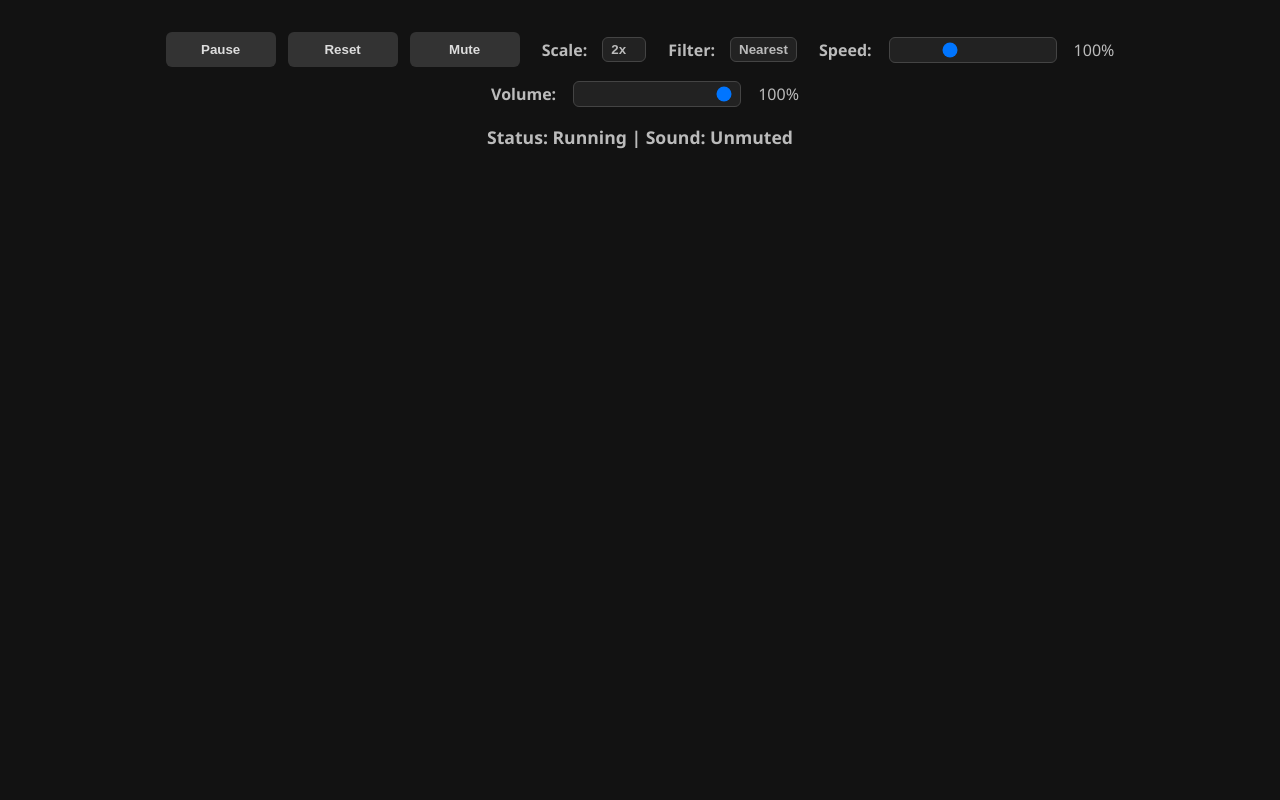
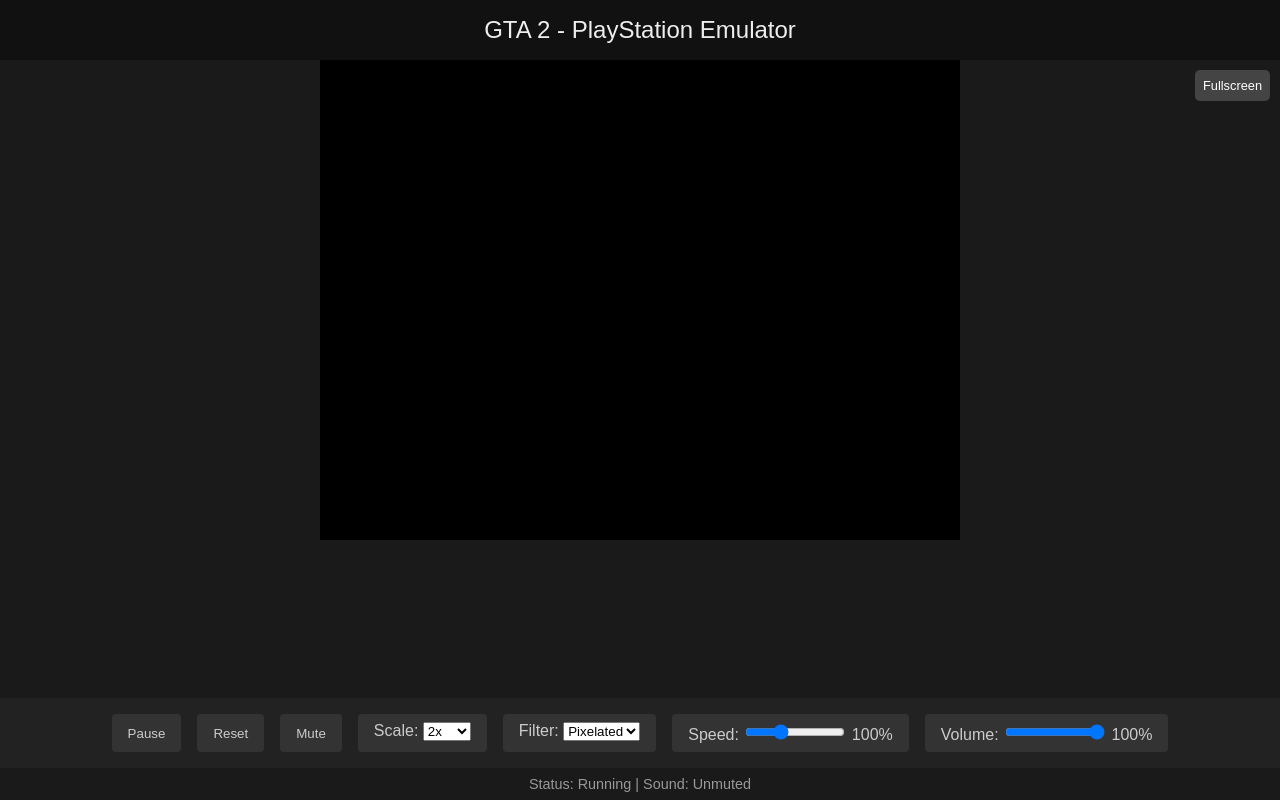
Before and after one commit to Hassannewcode/Gta-ChinaTown, a plain HTML site: page index.html in a window 1280 px wide. Drawn offline with Linux system fonts and the light colour scheme.

Commit message:
Update index.html

```diff
--- a/index.html
+++ b/index.html
@@ -2,324 +2,228 @@
 <html lang="en">
 <head>
   <meta charset="UTF-8" />
-<meta name="viewport" content="width=device-width, initial-scale=1" />
-<title>GTA 2 - PS1 Emulator</title>
+  <meta name="viewport" content="width=device-width, initial-scale=1.0" />
+  <title>GTA 2 - PSX Emulator</title>
   <style>
-  /* Dark gray theme: blacks and grays only */
-  html, body {
-    margin: 0; padding: 0; height: 100%;
-    background: #121212;
-    font-family: "Segoe UI", Tahoma, Geneva, Verdana, sans-serif;
-    color: #bbb;
-    user-select: none;
-    -webkit-font-smoothing: antialiased;
-    -moz-osx-font-smoothing: grayscale;
+    * {
+      box-sizing: border-box;
+    }
+    body {
+      margin: 0;
+      font-family: Arial, sans-serif;
+      background-color: #1a1a1a;
+      color: #ccc;
       display: flex;
       flex-direction: column;
+      height: 100vh;
+    }
+    header {
+      background: #111;
+      padding: 1rem;
+      text-align: center;
+      font-size: 1.5rem;
+      color: #eee;
+    }
+    #emu {
+      flex: 1;
+      background: #000;
+      display: flex;
+      justify-content: center;
       align-items: center;
     }
-  #emu-container {
-    position: relative;
-    max-width: 960px;
-    aspect-ratio: 4 / 3;
-    margin: 1rem auto 0;
-    border-radius: 8px;
-    box-shadow: 0 0 20px #333;
-    background: #1a1a1a;
-    display: flex;
-    align-items: center;
-    justify-content: center;
-    overflow: hidden;
-  }
-  #emu {
-    width: 100%;
-    height: 100%;
-    border-radius: 8px;
-    background: #000;
+    #emu canvas {
+      max-width: 100%;
+      max-height: 100%;
       image-rendering: pixelated;
     }
-  #fullscreen-btn {
-    position: absolute;
-    top: 12px;
-    right: 12px;
+    .controls {
+      background: #222;
+      padding: 1rem;
+      display: flex;
+      flex-wrap: wrap;
+      gap: 1rem;
+      justify-content: center;
+    }
+    .controls > * {
       background: #333;
       border: none;
-    padding: 8px 14px;
-    font-weight: 600;
-    color: #ddd;
-    border-radius: 6px;
+      color: #ccc;
+      padding: 0.5rem 1rem;
+      border-radius: 4px;
       cursor: pointer;
-    z-index: 10;
-    user-select: none;
-    transition: background-color 0.3s ease;
     }
-  #fullscreen-btn:hover {
-    background: #555;
+    .controls input[type="range"] {
+      width: 100px;
     }
-  #control-console {
-    max-width: 960px;
-    margin: 1rem auto 1rem;
-    display: flex;
-    flex-wrap: wrap;
-    gap: 12px;
-    justify-content: center;
+    .status {
+      text-align: center;
+      padding: 0.5rem;
+      font-size: 0.9rem;
+      color: #999;
     }
-  button.control-btn {
-    background: #333;
-    border: none;
-    padding: 10px 18px;
-    font-weight: 600;
-    color: #ddd;
-    border-radius: 6px;
+    .fullscreen-btn {
+      position: absolute;
+      top: 10px;
+      right: 10px;
+      background: #444;
+      padding: 0.5rem;
+      border-radius: 5px;
+      color: white;
       cursor: pointer;
-    user-select: none;
-    transition: background-color 0.3s ease;
-    min-width: 110px;
-    text-align: center;
-  }
-  button.control-btn:hover {
-    background: #555;
-  }
-  label.control-label {
-    color: #bbb;
-    user-select: none;
-    font-weight: 600;
-    margin: 0 0 0 10px;
-  }
-  select.control-select, input[type="range"] {
-    -webkit-appearance: none;
-    background: #222;
-    border-radius: 6px;
-    border: 1px solid #444;
-    color: #bbb;
-    font-weight: 600;
-    padding: 4px 8px;
-    cursor: pointer;
-    user-select: none;
-  }
-  input[type="range"] {
-    width: 150px;
-  }
-  #status {
-    max-width: 960px;
-    margin: 0 auto 1rem;
-    text-align: center;
-    font-weight: 600;
-    font-size: 1.1rem;
-    user-select: none;
-    color: #bbb;
-  }
-  #controls-group {
-    display: flex;
-    flex-wrap: wrap;
-    align-items: center;
-    gap: 15px;
-    justify-content: center;
+      font-size: 0.8rem;
     }
   </style>
 </head>
 <body>
+  <header>GTA 2 - PlayStation Emulator</header>
 
-<main id="emu-container" role="region" aria-label="Play GTA 2 PS1 Emulator">
-  <div id="emu" aria-busy="true" aria-live="polite" aria-label="Emulator game screen"></div>
-  <button id="fullscreen-btn" aria-label="Toggle fullscreen">Fullscreen</button>
-</main>
+  <div id="emu-container" style="position: relative; flex: 1;">
+    <div id="emu" style="width: 640px; height: 480px; margin: auto;"></div>
+    <div class="fullscreen-btn" onclick="toggleFullscreen()">Fullscreen</div>
+  </div>
 
-<div id="control-console" role="toolbar" aria-label="Emulator controls">
-  <button id="start-pause-btn" class="control-btn" aria-pressed="true">Pause</button>
-  <button id="reset-btn" class="control-btn">Reset</button>
-  <button id="mute-btn" class="control-btn" aria-pressed="false">Mute</button>
-  <div id="controls-group">
-    <label for="scale-select" class="control-label">Scale:</label>
-    <select id="scale-select" class="control-select" aria-label="Select display scale">
+  <div class="controls">
+    <button id="startPauseBtn">Pause</button>
+    <button id="resetBtn">Reset</button>
+    <button id="muteBtn">Mute</button>
+
+    <label>
+      Scale:
+      <select id="scaleSelect">
         <option value="1">1x</option>
         <option value="1.5">1.5x</option>
         <option value="2" selected>2x</option>
         <option value="3">3x</option>
       </select>
-  </div>
-  <div id="controls-group">
-    <label for="filter-select" class="control-label">Filter:</label>
-    <select id="filter-select" class="control-select" aria-label="Select pixel filter">
-      <option value="pixelated" selected>Nearest</option>
-      <option value="auto">Linear</option>
+    </label>
+
+    <label>
+      Filter:
+      <select id="filterSelect">
+        <option value="pixelated">Pixelated</option>
+        <option value="smooth">Smooth</option>
       </select>
-  </div>
-  <div id="controls-group">
-    <label for="speed-range" class="control-label">Speed:</label>
-    <input type="range" id="speed-range" min="50" max="200" step="10" value="100" aria-valuemin="50" aria-valuemax="200" aria-valuenow="100" aria-label="Emulation speed percentage" />
-    <span id="speed-value">100%</span>
-  </div>
-  <div id="controls-group">
-    <label for="volume-range" class="control-label">Volume:</label>
-    <input type="range" id="volume-range" min="0" max="100" step="1" value="100" aria-valuemin="0" aria-valuemax="100" aria-valuenow="100" aria-label="Sound volume control" />
-    <span id="volume-value">100%</span>
-  </div>
+    </label>
+
+    <label>
+      Speed:
+      <input type="range" id="speedRange" min="50" max="200" value="100">
+      <span id="speedValue">100%</span>
+    </label>
+
+    <label>
+      Volume:
+      <input type="range" id="volumeRange" min="0" max="100" value="100">
+      <span id="volumeValue">100%</span>
+    </label>
   </div>
 
-<div id="status" role="status" aria-live="polite">Status: Running | Sound: Unmuted</div>
+  <div class="status" id="status">Status: Running | Sound: Unmuted</div>
 
   <script>
-  // Emulator config
-  window.NepPlayer = "#emu";
-  window.NepEmu = "psx";
-  window.NepLang = "en";
-  window.gameUrl = "https://gamesfrog.com/files/PS1/grand-theft-auto-2.pbp";
+    const emuDiv = document.getElementById('emu');
+    const startPauseBtn = document.getElementById('startPauseBtn');
+    const resetBtn = document.getElementById('resetBtn');
+    const muteBtn = document.getElementById('muteBtn');
+    const scaleSelect = document.getElementById('scaleSelect');
+    const filterSelect = document.getElementById('filterSelect');
+    const speedRange = document.getElementById('speedRange');
+    const volumeRange = document.getElementById('volumeRange');
+    const speedValue = document.getElementById('speedValue');
+    const volumeValue = document.getElementById('volumeValue');
+    const statusDiv = document.getElementById('status');
 
-  // Load emulator script
-  const script = document.createElement('script');
+    // Fullscreen
+    function toggleFullscreen() {
+      const container = document.getElementById('emu-container');
+      if (!document.fullscreenElement) {
+        container.requestFullscreen();
+      } else {
+        document.exitFullscreen();
+      }
+    }
+
+    // Emulator Settings
+    var NepPlayer = "#emu";
+    var NepEmu = "psx";
+    var NepLang = "en";
+    var gameUrl = "https://gamesfrog.com/files/PS1/grand-theft-auto-2.pbp";
+    var EmuGbaBios = "enable";
+
+    var script = document.createElement('script');
     script.src = 'https://mem.neptunjs.com/njs/njsLoader.js';
-  script.async = true;
-  script.onload = () => {
-    document.getElementById('emu').setAttribute('aria-busy', 'false');
-    bindControls();
-  };
-  script.onerror = () => {
-    alert('Failed to load emulator script. Please check your connection.');
-  };
     document.body.appendChild(script);
 
-  // Elements
-  const emuContainer = document.getElementById('emu-container');
-  const emuDiv = document.getElementById('emu');
-  const fullscreenBtn = document.getElementById('fullscreen-btn');
-  const startPauseBtn = document.getElementById('start-pause-btn');
-  const resetBtn = document.getElementById('reset-btn');
-  const muteBtn = document.getElementById('mute-btn');
-  const scaleSelect = document.getElementById('scale-select');
-  const filterSelect = document.getElementById('filter-select');
-  const speedRange = document.getElementById('speed-range');
-  const speedValue = document.getElementById('speed-value');
-  const volumeRange = document.getElementById('volume-range');
-  const volumeValue = document.getElementById('volume-value');
-  const statusDiv = document.getElementById('status');
+    let psxEmulator = null;
 
-  // Fullscreen toggle
-  fullscreenBtn.addEventListener('click', () => {
-    if (!document.fullscreenElement) {
-      if (emuContainer.requestFullscreen) {
-        emuContainer.requestFullscreen();
-      } else if (emuContainer.webkitRequestFullscreen) {
-        emuContainer.webkitRequestFullscreen();
-      } else if (emuContainer.msRequestFullscreen) {
-        emuContainer.msRequestFullscreen();
+    // Wait for emulator to initialize
+    script.onload = () => {
+      const check = setInterval(() => {
+        if (window.ps1 && window.ps1.setVolume) {
+          psxEmulator = window.ps1;
+          psxEmulator.setVolume(1);
+          clearInterval(check);
         }
-      fullscreenBtn.textContent = 'Exit Fullscreen';
-    } else {
-      if (document.exitFullscreen) {
-        document.exitFullscreen();
-      } else if (document.webkitExitFullscreen) {
-        document.webkitExitFullscreen();
-      } else if (document.msExitFullscreen) {
-        document.msExitFullscreen();
-      }
-      fullscreenBtn.textContent = 'Fullscreen';
-    }
-  });
-  document.addEventListener('fullscreenchange', () => {
-    fullscreenBtn.textContent = document.fullscreenElement ? 'Exit Fullscreen' : 'Fullscreen';
+      }, 100);
+    };
+
+    // Controls
+    startPauseBtn.addEventListener('click', () => {
+      if (!psxEmulator) return;
+      const isRunning = startPauseBtn.textContent === 'Pause';
+      isRunning ? psxEmulator.pause() : psxEmulator.start();
+      startPauseBtn.textContent = isRunning ? 'Start' : 'Pause';
+      updateStatus(isRunning ? 'Paused' : 'Running');
     });
 
-  // Bind emulator controls once emulator is loaded
-  function bindControls() {
-    // Emulator API exposed on window.ps1 if loaded?
-    const psxEmulator = window.ps1;
-
-    if (!psxEmulator) {
-      console.warn('Emulator API not detected, controls may not function.');
-    }
-
-    // Start/Pause toggle
-    startPauseBtn.addEventListener('click', () => {
-      if (startPauseBtn.textContent === 'Pause') {
-        if (psxEmulator && psxEmulator.pause) psxEmulator.pause();
-        startPauseBtn.textContent = 'Start';
-        startPauseBtn.setAttribute('aria-pressed', 'false');
-        updateStatus('Paused');
-      } else {
-        if (psxEmulator && psxEmulator.start) psxEmulator.start();
-        startPauseBtn.textContent = 'Pause';
-        startPauseBtn.setAttribute('aria-pressed', 'true');
-        updateStatus('Running');
-      }
-    });
-
-    // Reset
     resetBtn.addEventListener('click', () => {
       if (psxEmulator && psxEmulator.reset) psxEmulator.reset();
       updateStatus('Reset');
     });
 
-    // Mute toggle
     muteBtn.addEventListener('click', () => {
-      if (muteBtn.textContent === 'Mute') {
-        if (psxEmulator && psxEmulator.setVolume) psxEmulator.setVolume(0);
+      if (!psxEmulator) return;
+      const isMuted = muteBtn.textContent === 'Unmute';
+      psxEmulator.setVolume(isMuted ? volumeRange.value / 100 : 0);
+      muteBtn.textContent = isMuted ? 'Mute' : 'Unmute';
+      updateStatus(isMuted ? 'Unmuted' : 'Muted');
+    });
+
+    scaleSelect.addEventListener('change', () => {
+      const scale = parseFloat(scaleSelect.value);
+      emuDiv.style.width = (640 * scale) + 'px';
+      emuDiv.style.height = (480 * scale) + 'px';
+      updateStatus(`Scale: ${scale}x`);
+    });
+
+    filterSelect.addEventListener('change', () => {
+      emuDiv.style.imageRendering = filterSelect.value === 'pixelated' ? 'pixelated' : 'auto';
+      updateStatus(`Filter: ${filterSelect.value}`);
+    });
+
+    speedRange.addEventListener('input', () => {
+      const val = parseInt(speedRange.value);
+      speedValue.textContent = val + '%';
+      if (psxEmulator && psxEmulator.setSpeed) psxEmulator.setSpeed(val / 100);
+      updateStatus(`Speed: ${val}%`);
+    });
+
+    volumeRange.addEventListener('input', () => {
+      const val = parseInt(volumeRange.value);
+      volumeValue.textContent = val + '%';
+      if (psxEmulator && psxEmulator.setVolume) psxEmulator.setVolume(val / 100);
+      if (val === 0) {
         muteBtn.textContent = 'Unmute';
-        muteBtn.setAttribute('aria-pressed', 'true');
-        volumeRange.value = 0;
-        volumeValue.textContent = '0%';
         updateStatus('Muted');
       } else {
-        if (psxEmulator && psxEmulator.setVolume) psxEmulator.setVolume(volumeRange.value / 100);
         muteBtn.textContent = 'Mute';
-        muteBtn.setAttribute('aria-pressed', 'false');
-        volumeValue.textContent = volumeRange.value + '%';
         updateStatus('Unmuted');
       }
     });
 
-    // Scale change
-    scaleSelect.addEventListener('change', () => {
-      const scale = parseFloat(scaleSelect.value);
-      if (scale && emuDiv) {
-        emuDiv.style.width = (640 * scale) + 'px';
-        emuDiv.style.height = (480 * scale) + 'px';
-        updateStatus(`Scale set to ${scale}x`);
-      }
-    });
-
-    // Filter change
-    filterSelect.addEventListener('change', () => {
-      const filter = filterSelect.value;
-      if (filter === 'pixelated') {
-        emuDiv.style.imageRendering = 'pixelated';
-      } else {
-        emuDiv.style.imageRendering = 'auto';
-      }
-      updateStatus(`Filter set to ${filter === 'pixelated' ? 'Nearest (pixelated)' : 'Linear (smooth)'}`);
-    });
-
-    // Speed change
-    speedRange.addEventListener('input', () => {
-      speedValue.textContent = speedRange.value + '%';
-      if (psxEmulator && psxEmulator.setSpeed) {
-        psxEmulator.setSpeed(speedRange.value / 100);
-      }
-      updateStatus(`Speed set to ${speedRange.value}%`);
-    });
-
-    // Volume change
-    volumeRange.addEventListener('input', () => {
-      volumeValue.textContent = volumeRange.value + '%';
-      if (psxEmulator && psxEmulator.setVolume) {
-        psxEmulator.setVolume(volumeRange.value / 100);
-      }
-      if (parseInt(volumeRange.value) === 0) {
-        muteBtn.textContent = 'Unmute';
-        muteBtn.setAttribute('aria-pressed', 'true');
-        updateStatus('Muted');
-      } else {
-        muteBtn.textContent = 'Mute';
-        muteBtn.setAttribute('aria-pressed', 'false');
-        updateStatus('Unmuted');
-      }
-    });
-  }
-
-  // Status updater
-  function updateStatus(msg) {
-    let soundStatus = muteBtn && muteBtn.textContent === 'Unmute' ? 'Muted' : 'Unmuted';
-    statusDiv.textContent = `Status: ${msg} | Sound: ${soundStatus}`;
+    function updateStatus(text) {
+      const sound = muteBtn.textContent === 'Unmute' ? 'Muted' : 'Unmuted';
+      statusDiv.textContent = `Status: ${text} | Sound: ${sound}`;
     }
   </script>
 </body>
```
Lines whose indentation alone changed are shown as unchanged.
